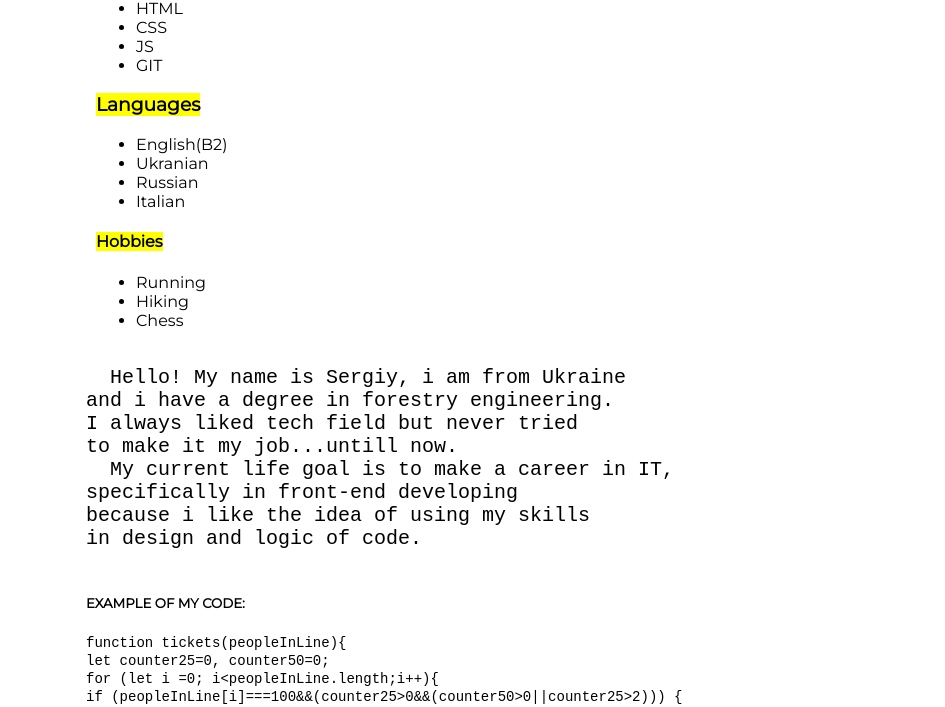
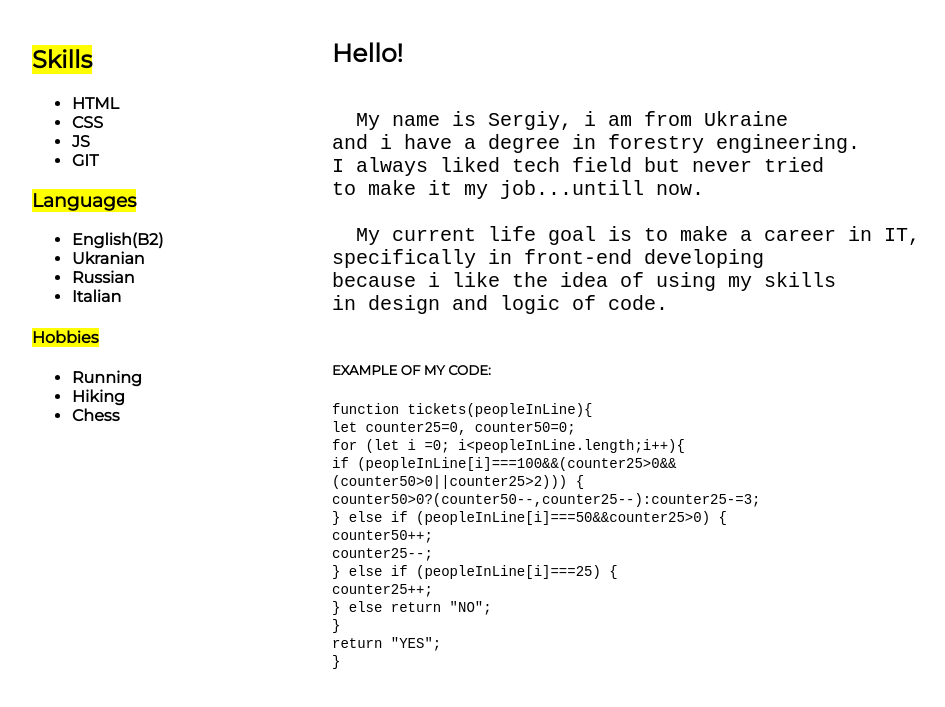
Before and after one commit to chystyaks/rsschool-cv, a plain HTML site: page index.html in a window 1280 px wide. Shown: the part 435-1142 px from the top of the page, without its empty margins (224-1169 px from the left). Drawn offline with Linux system fonts and the light colour scheme.

Commit message:
refactor: change style

```diff
--- a/css/style.css
+++ b/css/style.css
@@ -1,6 +1,7 @@
 .body {
+  position: relative;
   margin: 0 auto;
-  width: 50%;
+  width: 60%;
   font-family: "Montserrat", sans-serif;
   display: flex;
   flex-direction: column;
@@ -9,15 +10,21 @@
   display: flex;
   flex-direction: row;
   list-style-type: none;
-  margin: 0;
+  margin-top: 50px;
   padding: 0;
 }
 .cnt-links {
   padding: 5px;
+  opacity: .7;
+  transition: opacity 150ms ease-in-out;
+
+}
+.cnt-links:hover {
+opacity: 1;
 }
 .content {
   position: relative;
-  right: 10px;
+  margin-left: 300px;
 }
 .description {
   font-size: 20px;
@@ -29,9 +36,19 @@
   display: flex;
   flex-direction: row;
   justify-content: space-around;
-  bottom: 10px;
+  align-items: baseline;
+  margin-top: 50px;
 }
 .rslogo {
   width: 80px;
   height: 80px;
 }
+.descript-title {
+  font-size: 25px;
+  font-weight: 700;
+}
+.skills {
+  position: absolute;
+  margin-top: 460px;
+  font-weight: 600;
+}
--- a/index.html
+++ b/index.html
@@ -66,11 +66,13 @@
     </aside>
     <main class="content">
       <section class="description">
+        <h5 class="descript-title">Hello!</h5>
         <pre>
-  Hello! My name is Sergiy, i am from Ukraine
+  My name is Sergiy, i am from Ukraine
 and i have a degree in forestry engineering.
 I always liked tech field but never tried
 to make it my job...untill now.
+
   My current life goal is to make a career in IT,
 specifically in front-end developing
 because i like the idea of using my skills
@@ -80,27 +82,27 @@ in design and logic of code.
       <h5>EXAMPLE OF MY CODE:</h5>
       <div class="code">
         <code>
-          function tickets(peopleInLine){<br />
-          let counter25=0, counter50=0;<br />
+          function tickets(peopleInLine){<br>
+          let counter25=0, counter50=0;<br>
 
-          for (let i =0; i&#60;peopleInLine.length;i++){<br />
+          for (let i =0; i&#60;peopleInLine.length;i++){<br>
 
           if (peopleInLine[i]===100&&(counter25>0&&(counter50>0||counter25>2)))
-          {<br />
+          {<br>
 
-          counter50>0?(counter50--,counter25--):counter25-=3;<br />
+          counter50>0?(counter50--,counter25--):counter25-=3;<br>
 
-          } else if (peopleInLine[i]===50&&counter25>0) {<br />
+          } else if (peopleInLine[i]===50&&counter25>0) {<br>
 
-          counter50++;<br />
-          counter25--;<br />
+          counter50++;<br>
+          counter25--;<br>
 
-          } else if (peopleInLine[i]===25) {<br />
-          counter25++;<br />
-          } else return "NO";<br />
-          }<br />
-          return "YES";<br />
-          }<br />
+          } else if (peopleInLine[i]===25) {<br>
+          counter25++;<br>
+          } else return "NO";<br>
+          }<br>
+          return "YES";<br>
+          }<br>
         </code>
       </div>
     </main>
@@ -111,7 +113,7 @@ in design and logic of code.
       <a href="https://github.com/chystyaks">
         <img src="./assets/github.png" alt="github icon"/>
       </a>
-      <time datetime="2021-09-20">September 20, 2021</time>
+      <time datetime="2021-09-20">September 2021</time>
     </footer>
   </body>
 </html>
```
